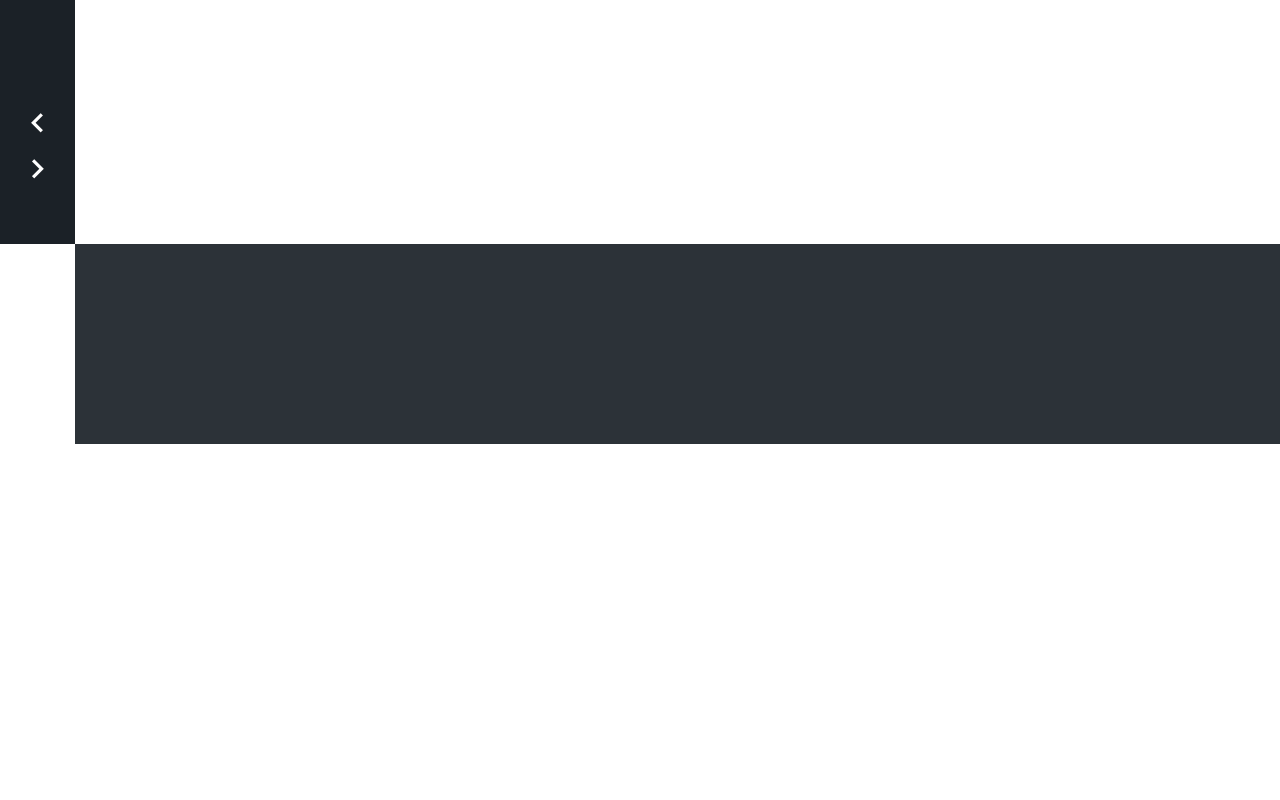
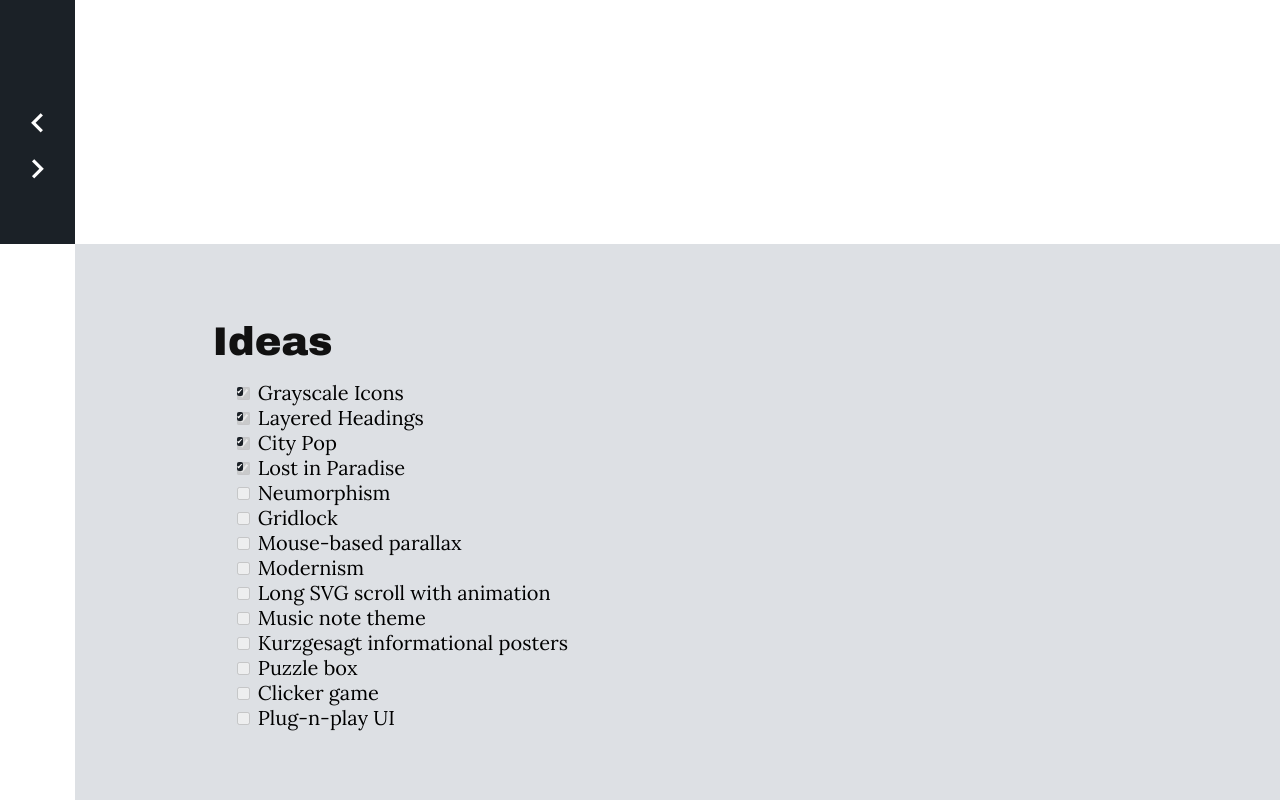
Before and after one commit to nkooman/the-showcase, a Vue app: page / in a window 1280 px wide. Shown: the part 556-1356 px from the top of the page. Before the commit the page ends 1000 px from the top, so only its background shows below. Built offline with nearby package versions, Linux system fonts and the light colour scheme; a web font is replaced by a local one.

Commit message:
Added project markdown files.
Added css for markdown. Changed sanitizer. Made the ideas md the footer for the landing page.

```diff
--- a/package.json
+++ b/package.json
@@ -11,13 +11,13 @@
     "@types/resize-observer-browser": "^0.1.5",
     "core-js": "^3.6.4",
     "marked": "^2.0.0",
-    "sanitize-html": "^2.3.2",
     "vue": "^3.0.2",
     "vue-router": "^4.0.3"
   },
   "devDependencies": {
     "@babel/plugin-proposal-optional-chaining": "^7.12.7",
     "@types/body-scroll-lock": "^2.6.1",
+    "@types/dompurify": "^2.2.1",
     "@types/marked": "^1.2.2",
     "@types/sanitize-html": "^1.27.1",
     "@typescript-eslint/eslint-plugin": "^2.33.0",
@@ -33,10 +33,10 @@
     "@vue/eslint-config-typescript": "^5.0.2",
     "babel-eslint": "^10.1.0",
     "body-scroll-lock": "^3.1.5",
+    "dompurify": "^2.2.6",
     "eslint": "^6.7.2",
     "eslint-plugin-prettier": "^3.1.1",
     "eslint-plugin-vue": "^6.2.2",
-    "html-loader": "^2.0.0",
     "node-sass": "^4.12.0",
     "prettier": "^1.19.1",
     "pug": "^2.0.4",
--- a/src/components/AppFooter.vue
+++ b/src/components/AppFooter.vue
@@ -26,9 +26,8 @@ export default defineComponent({
 
 <style lang="scss" scoped>
 .footer {
-  height: 20rem;
   padding: 1rem;
 
-  background: #2c3238;
+  background: #dde0e4;
 }
 </style>
--- a/src/components/MarkdownDisplay.vue
+++ b/src/components/MarkdownDisplay.vue
@@ -1,11 +1,11 @@
 <template lang="pug">
-.markdown-display(v-html="html")
+article.markdown-display(v-html="html")
 </template>
 
 <script lang="ts">
 import { defineComponent, computed } from 'vue';
 import marked from 'marked';
-import sanitizeHtml from 'sanitize-html';
+import DOMPurify from 'dompurify';
 
 export default defineComponent({
   name: 'MarkdownDisplay',
@@ -17,7 +17,7 @@ export default defineComponent({
     }
   },
   setup({ markdown }) {
-    const html = computed(() => sanitizeHtml(marked(markdown)));
+    const html = computed(() => DOMPurify.sanitize(marked(markdown)));
 
     return {
       html
@@ -31,8 +31,53 @@ export default defineComponent({
 @include google-font('Lora');
 
 .markdown-display {
+  min-width: 200px;
+  max-width: 980px;
+  margin: 0 auto;
+  padding: 5rem 2.5rem;
+
+  font-size: 100%;
+
   font-family: 'Lora', serif;
 
-  background: white;
+  :deep() {
+    @import '~@/styles/utils/markdown';
+
+    * {
+      font-size: 2rem;
+    }
+
+    h1,
+    h2,
+    h3,
+    h4,
+    h5,
+    h6 {
+      font-family: 'Archivo Black', sans-serif;
+    }
+
+    #ideas + ul {
+      list-style-type: none;
+
+      input:checked::before {
+        position: absolute;
+
+        display: grid;
+
+        width: inherit;
+        height: inherit;
+
+        color: #fff;
+
+        font-size: 8px;
+
+        background-color: #1b2127;
+        border-radius: 2px;
+
+        content: '✔';
+        place-items: center;
+      }
+    }
+  }
 }
 </style>
--- /dev/null
+++ b/src/ideas.md
@@ -0,0 +1,16 @@
+# Ideas
+
+- [x] Grayscale Icons
+- [x] Layered Headings
+- [x] City Pop
+- [x] Lost in Paradise
+- [ ] Neumorphism
+- [ ] Gridlock
+- [ ] Mouse-based parallax
+- [ ] Modernism
+- [ ] Long SVG scroll with animation
+- [ ] Music note theme
+- [ ] Kurzgesagt informational posters
+- [ ] Puzzle box
+- [ ] Clicker game
+- [ ] Plug-n-play UI
--- a/src/projects/city-pop/city-pop.md
+++ b/src/projects/city-pop/city-pop.md
@@ -1 +1,5 @@
 # City Pop
+
+[_Link to project source_](https://github.com/nkooman/the-showcase/tree/feature/readme-footer/src/projects/city-pop)
+
+I have been listening to a lot of city pop lately and wanted to create a page that recreated a similar aesthetic. I made particular use of pastel colors and showcased [Mariya Takeuchi](https://en.wikipedia.org/wiki/Mariya_Takeuchi), a well-known Japanese singer-songwriter often regarded as an influential figure in the city pop genre.
--- a/src/projects/grayscale-icons/grayscale-icons.md
+++ b/src/projects/grayscale-icons/grayscale-icons.md
@@ -1 +1,5 @@
 # Grayscale Icons
+
+[_Link to project source_]('https://github.com/nkooman/the-showcase/tree/master/src/projects/grayscale-icons')
+
+Grayscale Icons is my first project that I added to The Showcase. I wanted to create a simple and satisfying hover animation for icons. I originally was going to create a separate repository for this project, but realized that it would be somewhat cumbersome to constantly spin up new projects everything I want to make a small project. That eventually landing me on the idea of creating a space where I can store them all.
--- a/src/projects/layered-headings/layered-headings.md
+++ b/src/projects/layered-headings/layered-headings.md
@@ -1 +1,5 @@
 # Layered Headings
+
+[_Link to project source_](https://github.com/nkooman/the-showcase/tree/feature/readme-footer/src/projects/layered-headings)
+
+The main idea here was to create a heading that only shows its border when overlapping over the image its attached to.
--- a/src/projects/lost-in-paradise/lost-in-paradise.md
+++ b/src/projects/lost-in-paradise/lost-in-paradise.md
@@ -1 +1,5 @@
 # Lost in Paradise
+
+[_Link to project source_](https://github.com/nkooman/the-showcase/tree/feature/readme-footer/src/projects/lost-in-paradise)
+
+The thematic for this page is based on the [animation](https://www.youtube.com/watch?v=6riDJMI-Y8U) for the Jujustu Kaisen ending theme, Lost in Paradise. I made use of [Rough.js](https://roughjs.com/) to replicate the art style and implemented an animation loop to give more of an animation vibe.
--- a/src/router/index.ts
+++ b/src/router/index.ts
@@ -1,5 +1,6 @@
 import { createWebHashHistory, createRouter, RouteRecordRaw } from 'vue-router';
 import Landing from '@/views/Landing.vue';
+import Ideas from '@/ideas.md';
 import GrayscaleIcons from '@/projects/grayscale-icons/GrayscaleIcons.vue';
 import GrayscaleIconsMarkdown from '@/projects/grayscale-icons/grayscale-icons.md';
 import LayeredHeadings from '@/projects/layered-headings/LayeredHeadings.vue';
@@ -27,7 +28,7 @@ export const routes: RouteRecordRaw[] = [
       isLanding: true,
       isProject: false,
       createdOn: new Date('5/26/2020'),
-      markdown: ''
+      markdown: Ideas
     }
   },
   {
--- /dev/null
+++ b/src/styles/utils/markdown.scss
@@ -0,0 +1,180 @@
+a {
+  color: #0645ad;
+  text-decoration: none;
+}
+
+a:visited {
+  color: #0b0080;
+}
+
+a:hover {
+  color: #06e;
+}
+
+a:active {
+  color: #faa700;
+}
+
+a:focus {
+  outline: thin dotted;
+}
+
+a:hover,
+a:active {
+  outline: 0;
+}
+
+p {
+  margin: 1rem 0;
+
+  font-size: 2rem;
+}
+
+img {
+  max-width: 100%;
+
+  vertical-align: middle;
+
+  border: 0;
+  -ms-interpolation-mode: bicubic;
+}
+
+h1,
+h2,
+h3,
+h4,
+h5,
+h6 {
+  color: #111;
+  font-weight: normal;
+  line-height: 1rem;
+}
+
+h4,
+h5,
+h6 {
+  font-weight: bold;
+}
+
+h1 {
+  font-size: 4em;
+}
+
+h2 {
+  font-size: 3.5rem;
+}
+
+h3 {
+  font-size: 3rem;
+}
+
+h4 {
+  font-size: 2.7rem;
+}
+
+h5 {
+  font-size: 2.5rem;
+}
+
+h6 {
+  font-size: 2.4rem;
+}
+
+blockquote {
+  margin: 0;
+  padding-left: 3rem;
+
+  color: #666;
+
+  border-left: 0.5rem #eee solid;
+}
+
+hr {
+  display: block;
+  margin: 1rem 0;
+  padding: 0;
+
+  border: 0;
+  border-top: 1px solid #aaa;
+  border-bottom: 1px solid #eee;
+}
+
+pre,
+code,
+kbd,
+samp {
+  color: #000;
+  font-size: 0.98rem;
+  font-family: monospace;
+  _font-family: 'courier new', monospace;
+}
+
+pre {
+  white-space: pre;
+  white-space: pre-wrap;
+  word-wrap: break-word;
+}
+
+b,
+strong {
+  font-weight: bold;
+}
+
+dfn {
+  font-style: italic;
+}
+
+ins {
+  color: #000;
+  text-decoration: none;
+
+  background: #ff9;
+}
+
+mark {
+  color: #000;
+  font-weight: bold;
+  font-style: italic;
+
+  background: #ff0;
+}
+
+sub,
+sup {
+  position: relative;
+
+  font-size: 75%;
+  line-height: 0;
+  vertical-align: baseline;
+}
+
+sup {
+  top: -0.5rem;
+}
+
+sub {
+  bottom: -0.25rem;
+}
+
+ul,
+ol {
+  margin: 1rem 0;
+  padding: 0 0 0 2rem;
+}
+
+li p:last-child {
+  margin: 0;
+}
+
+dd {
+  margin: 0 0 0 2rem;
+}
+
+table {
+  border-collapse: collapse;
+  border-spacing: 0;
+}
+
+td {
+  vertical-align: top;
+}
```
Also changed, not shown: 1 other file (tests, documents, lock files or other folders).
